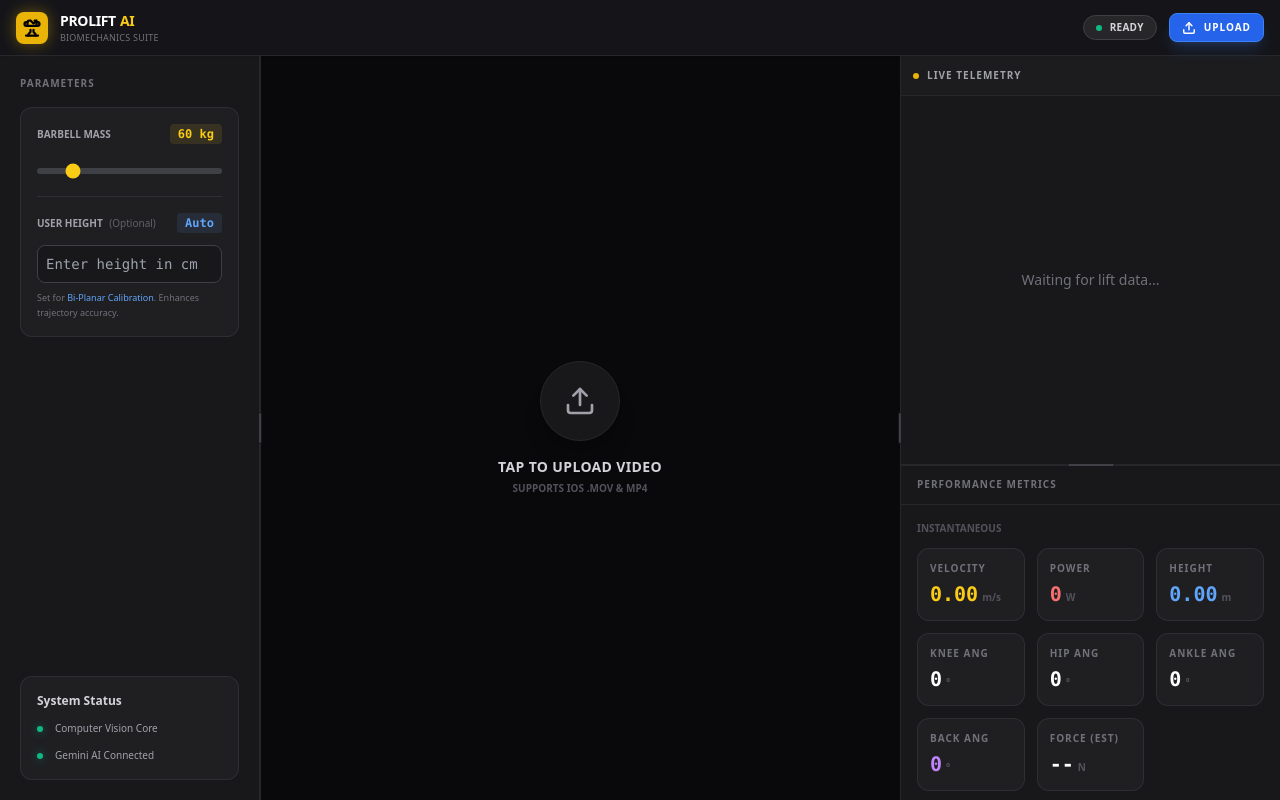
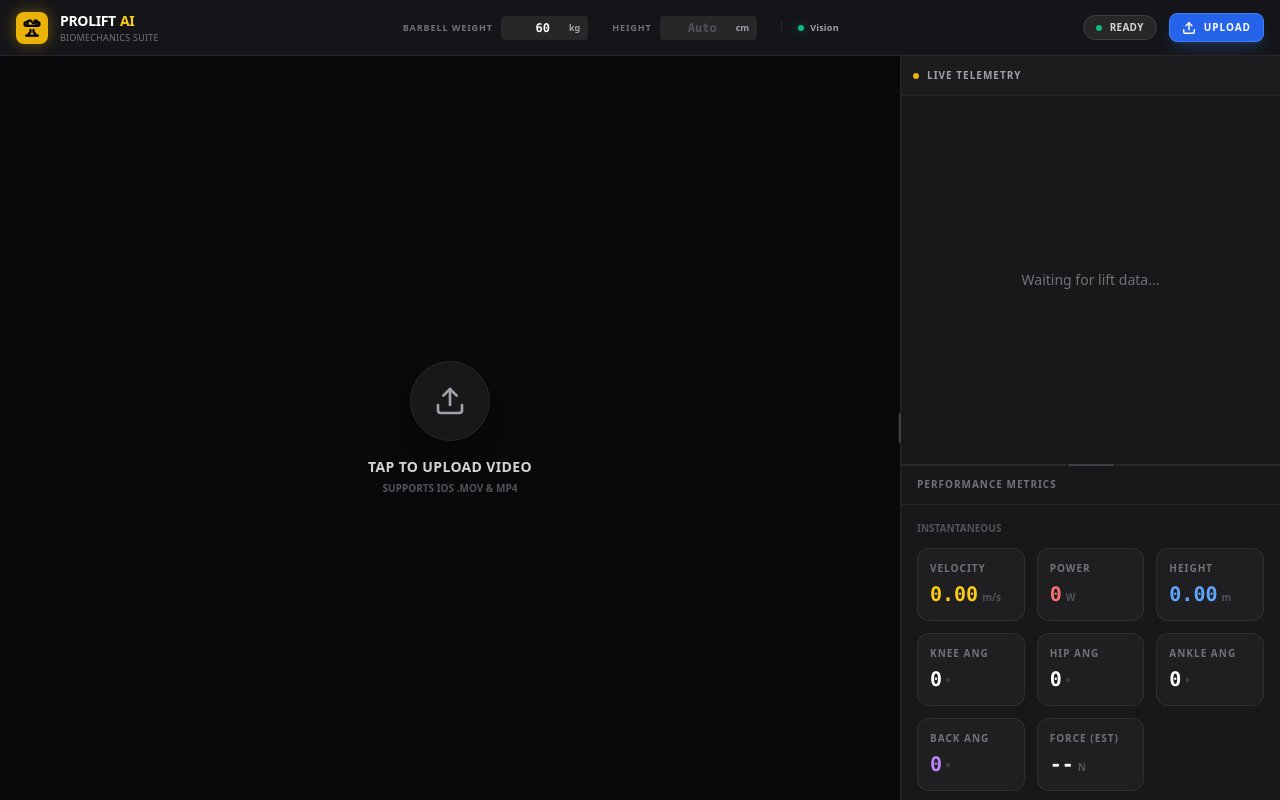
Before and after one commit to mf775818/PROLIFT, a React (Vite) app: page / in a window 1280 px wide. Built offline with nearby package versions, Linux system fonts and the light colour scheme.

Commit message:
UI優化:槓鈴重量/身高UI縮小/AI API掛載移除

```diff
--- a/App.tsx
+++ b/App.tsx
@@ -78,7 +78,6 @@ const App = () => {
 
   // --- RESIZABLE LAYOUT STATE ---
   const [layout, setLayout] = useState({
-      leftWidth: 260,
       rightWidth: 380,
       mobileVideoHeightPct: 45, // 45% height by default on mobile
       chartHeightPct: 55 // 55% height by default on desktop
@@ -248,13 +247,12 @@ const App = () => {
   }, []);
 
   // --- RESIZE LOGIC ---
-  const handleResizeStart = (type: 'left' | 'right' | 'mobile' | 'chart', e: React.MouseEvent | React.TouchEvent) => {
+  const handleResizeStart = (type: 'right' | 'mobile' | 'chart', e: React.MouseEvent | React.TouchEvent) => {
       e.preventDefault();
       setIsResizing(true);
 
       const startX = 'touches' in e ? e.touches[0].clientX : e.clientX;
       const startY = 'touches' in e ? e.touches[0].clientY : e.clientY;
-      const startLeft = layout.leftWidth;
       const startRight = layout.rightWidth;
       const startMobileH = layout.mobileVideoHeightPct;
       const startChartH = layout.chartHeightPct;
@@ -264,10 +262,7 @@ const App = () => {
           const currentX = 'touches' in moveEvent ? moveEvent.touches[0].clientX : (moveEvent as MouseEvent).clientX;
           const currentY = 'touches' in moveEvent ? moveEvent.touches[0].clientY : (moveEvent as MouseEvent).clientY;
 
-          if (type === 'left') {
-              const delta = currentX - startX;
-              setLayout(prev => ({ ...prev, leftWidth: Math.max(50, startLeft + delta) }));
-          } else if (type === 'right') {
+          if (type === 'right') {
               const delta = startX - currentX; // Right side logic inverted
               setLayout(prev => ({ ...prev, rightWidth: Math.max(50, startRight + delta) }));
           } else if (type === 'mobile') {
@@ -298,8 +293,8 @@ const App = () => {
   return (
     <div className={`h-[100dvh] w-full flex flex-col bg-zinc-950 text-white font-sans overflow-hidden ${isResizing ? 'cursor-grabbing select-none' : ''}`}>
       {/* Mobile/Desktop Header */}
-      <header className="h-14 border-b border-zinc-800 bg-zinc-900/90 backdrop-blur flex items-center justify-between px-4 shrink-0 sticky top-0 z-50 shadow-sm">
-        <div className="flex items-center gap-3">
+      <header className="h-16 lg:h-14 border-b border-zinc-800 bg-zinc-900/90 backdrop-blur flex items-center justify-between px-4 shrink-0 sticky top-0 z-50 shadow-sm overflow-x-auto overflow-y-hidden scrollbar-hide">
+        <div className="flex items-center gap-3 shrink-0">
           <div className="h-8 w-8 bg-yellow-500 rounded-lg flex items-center justify-center text-black font-bold shadow-[0_0_15px_rgba(234,179,8,0.4)]">
             <svg xmlns="http://www.w3.org/2000/svg" width="18" height="18" viewBox="0 0 24 24" fill="none" stroke="currentColor" strokeWidth="3" strokeLinecap="round" strokeLinejoin="round"><path d="M6 9H4.5a2.5 2.5 0 0 1 0-5H6"/><path d="M18 9h1.5a2.5 2.5 0 0 0 0-5H18"/><path d="M4 22h16"/><path d="M10 14.66V17c0 .55-.47.98-.97 1.21C7.85 18.75 7 20.24 7 22"/><path d="M14 14.66V17c0 .55.47.98.97 1.21C16.15 18.75 17 20.24 17 22"/><path d="M18 2l-4 4-4-4"/><path d="M8.5 2C7.12 2 6 3.12 6 4.5V9h12V4.5C18 3.12 16.88 2 15.5 2"/></svg>
           </div>
@@ -311,7 +306,53 @@ const App = () => {
           </div>
         </div>
 
-        <div className="flex items-center gap-3">
+        {/* DESKTOP INTEGRATED CONTROLS (Moved from Sidebar) */}
+        <div className="hidden lg:flex items-center justify-center flex-1 mx-4 gap-4 sm:gap-6 shrink-0">
+            {/* Barbell Mass */}
+            <div className="flex items-center gap-2">
+                <span className="text-[9px] text-zinc-500 font-bold uppercase tracking-widest">Barbell Weight</span>
+                <div className="flex items-center bg-zinc-800 rounded px-2 py-1">
+                    <input
+                        type="number"
+                        min="20"
+                        max="260"
+                        value={barbellMass}
+                        onChange={(e) => setBarbellMass(parseInt(e.target.value) || 0)}
+                        onFocus={(e) => e.target.select()}
+                        className="bg-transparent text-white text-xs font-mono font-bold w-14 outline-none text-right"
+                    />
+                    <span className="text-[9px] text-zinc-400 font-bold ml-1">kg</span>
+                </div>
+            </div>
+
+            {/* User Height */}
+            <div className="flex items-center gap-2">
+                <span className="text-[9px] text-zinc-500 font-bold uppercase tracking-widest">Height</span>
+                <div className="flex items-center bg-zinc-800 rounded px-2 py-1">
+                    <input
+                        type="number"
+                        min="100"
+                        max="250"
+                        placeholder="Auto"
+                        value={userHeightCm}
+                        onChange={(e) => setUserHeightCm(e.target.value === '' ? '' : parseInt(e.target.value))}
+                        onFocus={(e) => e.target.select()}
+                        className="bg-transparent text-white text-xs font-mono font-bold w-16 outline-none text-right placeholder:text-zinc-600"
+                    />
+                    <span className="text-[9px] text-zinc-400 font-bold ml-1">cm</span>
+                </div>
+            </div>
+
+            {/* System Status Indicators */}
+            <div className="flex items-center pl-4 border-l border-zinc-800">
+                <div className="flex items-center gap-1.5" title="Computer Vision Core">
+                    <div className="w-1.5 h-1.5 bg-emerald-500 rounded-full shadow-[0_0_8px_rgba(16,185,129,0.5)]"></div>
+                    <span className="text-[9px] text-zinc-400 font-semibold tracking-wide">Vision</span>
+                </div>
+            </div>
+        </div>
+
+        <div className="flex items-center gap-3 shrink-0">
            {/* Status Indicator */}
           <div className={`hidden sm:flex items-center gap-2 px-3 py-1 bg-zinc-800 rounded-full border border-zinc-700`}>
              <div className={`w-1.5 h-1.5 rounded-full ${isAnalyzingVideo ? 'bg-yellow-500 animate-bounce' : 'bg-emerald-500 animate-pulse'}`}></div>
@@ -333,74 +374,6 @@ const App = () => {
       {/* Replaced fixed Grid with Flex to support drag-resizing */}
       <div className="flex-1 flex flex-col lg:flex-row bg-black overflow-hidden relative min-h-0 min-w-0">
 
-        {/* DESKTOP SIDEBAR (Left) */}
-        <aside
-            className="hidden lg:flex bg-zinc-900 p-5 flex-col gap-6 border-r border-zinc-800 overflow-y-auto shrink-0"
-            style={{ width: layout.leftWidth }}
-        >
-           <div className="space-y-4">
-             <h3 className="text-[10px] font-bold text-zinc-500 uppercase tracking-widest flex items-center gap-2">
-              Parameters
-            </h3>
-            <div className="bg-zinc-800/50 p-4 rounded-xl border border-zinc-700/50 space-y-4">
-               <div>
-                 <div className="flex justify-between items-center mb-3">
-                   <span className="text-[10px] text-zinc-400 font-bold">BARBELL MASS</span>
-                   <span className="text-xs font-mono text-yellow-400 font-bold bg-yellow-400/10 px-2 py-0.5 rounded">{barbellMass} kg</span>
-                 </div>
-                 <input
-                  type="range"
-                  min="20"
-                  max="260"
-                  step="1"
-                  value={barbellMass}
-                  onChange={(e) => setBarbellMass(parseInt(e.target.value))}
-                  className="w-full h-1.5 bg-zinc-700 rounded-lg appearance-none cursor-pointer accent-yellow-400"
-                 />
-               </div>
-
-               <div className="border-t border-zinc-700/50 pt-4">
-                 <div className="flex justify-between items-center mb-3">
-                   <span className="text-[10px] text-zinc-400 font-bold">USER HEIGHT <span className="opacity-50 font-normal ml-1">(Optional)</span></span>
-                   <span className="text-xs font-mono text-blue-400 font-bold bg-blue-400/10 px-2 py-0.5 rounded">{userHeightCm ? `${userHeightCm} cm` : 'Auto'}</span>
-                 </div>
-                 <input
-                    type="number"
-                    min="100"
-                    max="250"
-                    placeholder="Enter height in cm"
-                    value={userHeightCm}
-                    onChange={(e) => setUserHeightCm(e.target.value === '' ? '' : parseInt(e.target.value))}
-                    className="w-full bg-zinc-900 border border-zinc-700 text-white text-sm rounded-lg p-2 focus:ring-1 focus:ring-blue-500 focus:border-blue-500 font-mono transition-colors"
-                 />
-                 <p className="text-[9px] text-zinc-500 mt-2 leading-relaxed">
-                   Set for <span className="text-blue-400">Bi-Planar Calibration</span>. Enhances trajectory accuracy.
-                 </p>
-               </div>
-            </div>
-          </div>
-
-          <div className="mt-auto">
-             <div className="bg-zinc-800/50 p-4 rounded-xl border border-zinc-700/50">
-                <h4 className="text-xs font-bold text-zinc-300 mb-3">System Status</h4>
-                <ul className="space-y-3">
-                    <li className="flex items-center gap-3 text-[10px] text-zinc-400">
-                        <div className="w-1.5 h-1.5 bg-emerald-500 rounded-full shadow-[0_0_8px_rgba(16,185,129,0.5)]"></div>
-                        <span>Computer Vision Core</span>
-                    </li>
-                    <li className="flex items-center gap-3 text-[10px] text-zinc-400">
-                        <div className="w-1.5 h-1.5 bg-emerald-500 rounded-full shadow-[0_0_8px_rgba(16,185,129,0.5)]"></div>
-                        <span>Gemini AI Connected</span>
-                    </li>
-                </ul>
-             </div>
-          </div>
-        </aside>
-
-        {/* RESIZER LEFT (Desktop) */}
-        <div className="hidden lg:block h-full z-20">
-            <Resizer orientation="vertical" onResizeStart={(e) => handleResizeStart('left', e)} isResizing={isResizing} />
-        </div>
 
         {/* CENTER: VIEWPORT */}
         <main
@@ -430,23 +403,32 @@ const App = () => {
 
         {/* MOBILE CONTROLS (Between Video and Tabs) */}
         <div className="lg:hidden px-4 py-3 bg-zinc-900 border-b border-zinc-800 flex flex-col gap-3 shrink-0">
-            <div className="flex items-center gap-4">
-                <div className="flex-1">
-                   <label className="text-[9px] font-bold text-zinc-500 uppercase tracking-widest block mb-1">Weight: {barbellMass}kg</label>
+            <div className="flex items-center justify-between gap-4">
+                <div className="flex items-center gap-2">
+                    <span className="text-[9px] font-bold text-zinc-500 uppercase tracking-widest">Barbell Wgt</span>
+                    <div className="flex items-center bg-zinc-800 rounded px-2 py-1">
                        <input
-                    type="range" min="20" max="260" step="1" value={barbellMass}
-                    onChange={(e) => setBarbellMass(parseInt(e.target.value))}
-                    className="w-full h-1 bg-zinc-700 rounded-lg appearance-none accent-yellow-400"
+                          type="number" min="20" max="260"
+                          value={barbellMass}
+                          onChange={(e) => setBarbellMass(parseInt(e.target.value) || 0)}
+                          onFocus={(e) => e.target.select()}
+                          className="w-14 bg-transparent text-white text-xs text-right outline-none font-mono font-bold"
                        />
+                       <span className="text-[9px] text-zinc-400 font-bold ml-1">kg</span>
                     </div>
-                <div className="w-24">
-                   <label className="text-[9px] font-bold text-zinc-500 uppercase tracking-widest block mb-1">Height</label>
+                </div>
+                <div className="flex items-center gap-2">
+                    <span className="text-[9px] font-bold text-zinc-500 uppercase tracking-widest">Height</span>
+                    <div className="flex items-center bg-zinc-800 rounded px-2 py-1">
                        <input
-                      type="number" min="100" max="250" placeholder="cm (opt)"
+                          type="number" min="100" max="250" placeholder="Auto"
                           value={userHeightCm}
                           onChange={(e) => setUserHeightCm(e.target.value === '' ? '' : parseInt(e.target.value))}
-                      className="w-full bg-zinc-800 border-none text-white text-xs rounded p-1.5 font-mono text-center"
+                          onFocus={(e) => e.target.select()}
+                          className="w-16 bg-transparent text-white text-xs text-right outline-none font-mono font-bold placeholder:text-zinc-600"
                        />
+                       <span className="text-[9px] text-zinc-400 font-bold ml-1">cm</span>
+                    </div>
                 </div>
             </div>
         </div>
```
Lines whose indentation alone changed are shown as unchanged.
